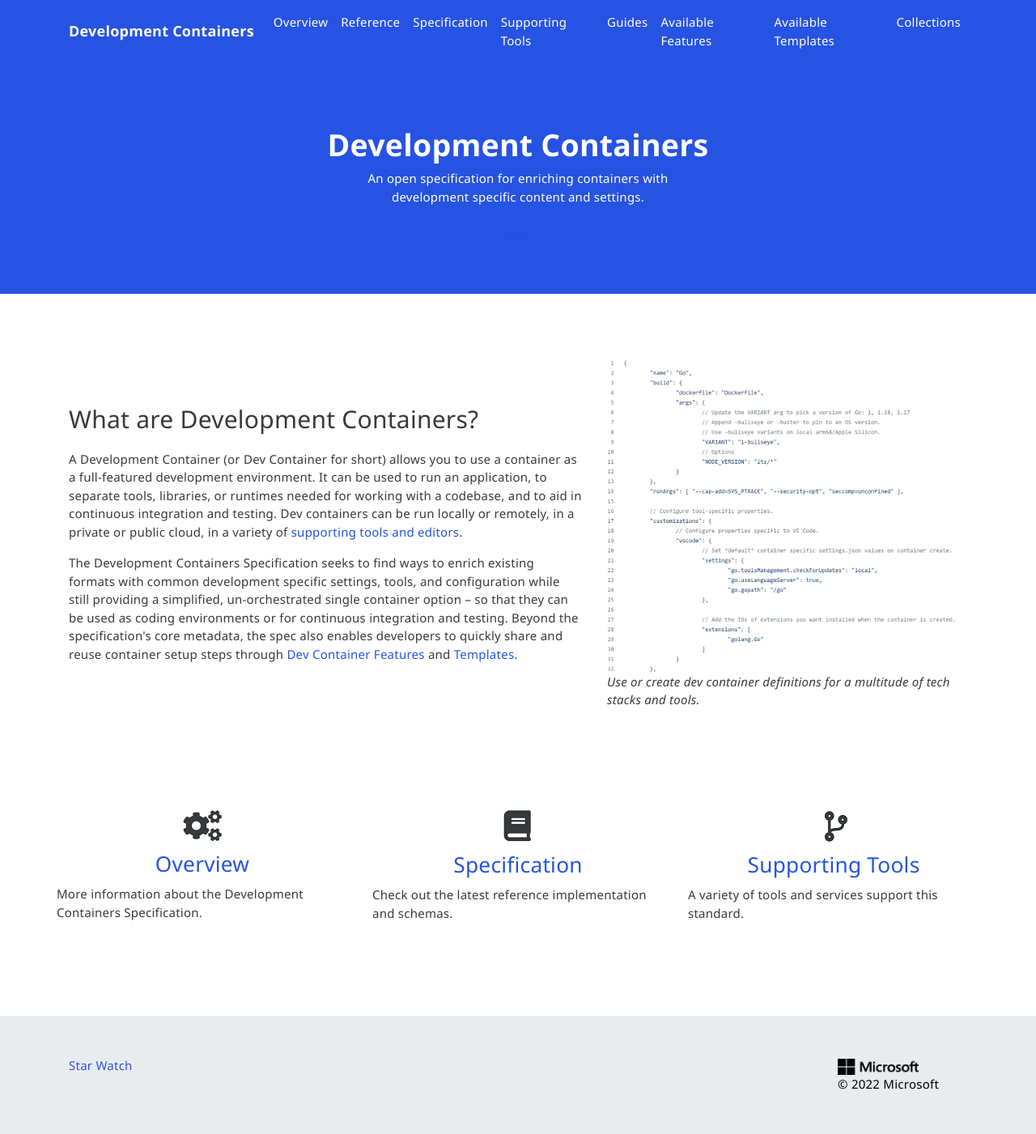
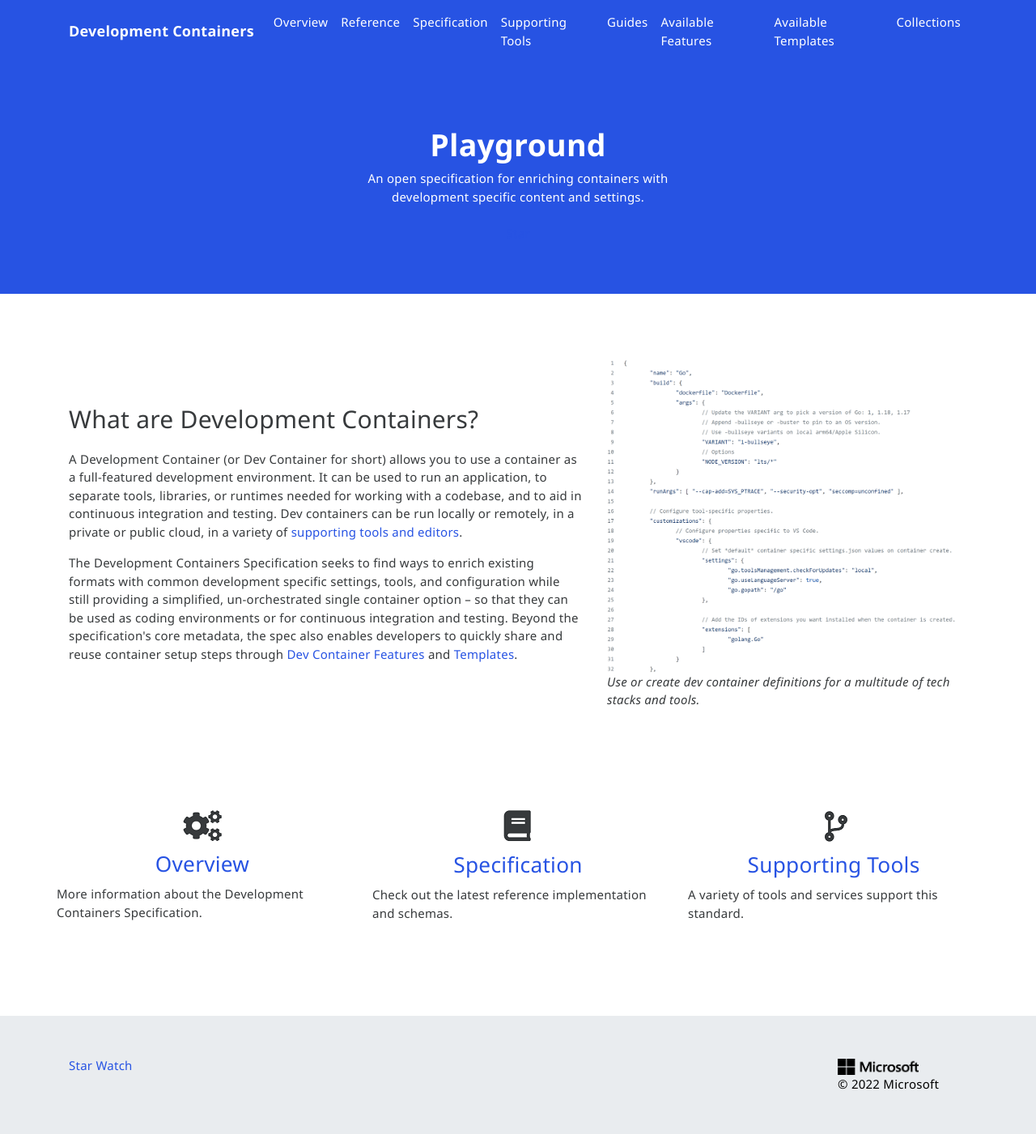
Before and after one commit to karlcc/play, a Jekyll site: the page built from index.html, in a window 1280 px wide. Shown: the whole page at 81% size. Built offline with Jekyll 4.4.1, drawn with Linux system fonts in a browser that asks for light colours; nearby versions of some CDN libraries; comment, search, counter and statistics services are not loaded.

Commit message:
update index

```diff
--- a/index.html
+++ b/index.html
@@ -8,7 +8,7 @@
 <div class="header-container bg-primary jumbotron">
     <div class="container">
         <div class="intro">
-            <h1>Development Containers</h1>
+            <h1>Playground</h1>
         </div>
         <p class="intro-text">
             An open specification for enriching containers with development specific content and settings.
```
